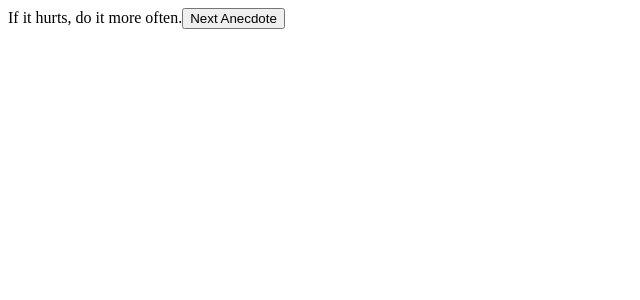
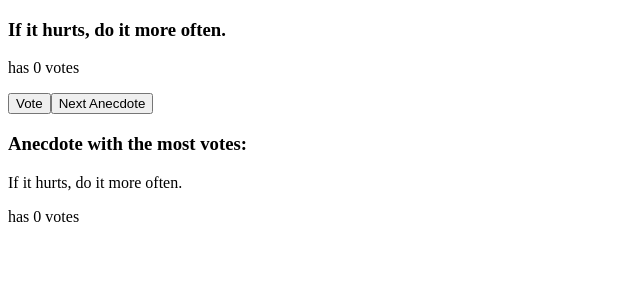
Before and after one commit to AbdullahiHared/FSPart1, a React (Vite) app in the folder part1/: page / in a window 1280 px wide. Shown: the top 300 px of the page, without its empty margins (0-640 px from the left). Built offline with nearby package versions, Linux system fonts and the light colour scheme.

Commit message:
Display the anecdote with the most votes

```diff
--- a/part1/src/App.jsx
+++ b/part1/src/App.jsx
@@ -13,16 +13,45 @@ const App = () => {
   ];
 
   const [selected, setSelected] = useState(0);
+  const [votes, setVotes] = useState(Array(anecdotes.length).fill(0));
 
   const generateRandomIndex = () => {
     const randomIndex = Math.floor(Math.random() * anecdotes.length);
     setSelected(randomIndex);
   };
 
+  const incrementVoting = () => {
+    const newVotes = [...votes];
+    newVotes[selected] += 1;
+    setVotes(newVotes);
+  };
+
+  const checkHighestVote = () => {
+    let max = votes[0];
+    let maxIndex = 0;
+
+    for (let index = 1; index < votes.length; index++) {
+      if (max < votes[index]) {
+        max = votes[index];
+        maxIndex = index;
+      }
+    }
+
+    return maxIndex;
+  };
+
+  const highestVotedIndex = checkHighestVote();
+
   return (
     <div>
-      {anecdotes[selected]}
+      <h3>{anecdotes[selected]}</h3>
+      <p>has {votes[selected]} votes</p>
+      <button onClick={incrementVoting}>Vote</button>
       <button onClick={generateRandomIndex}>Next Anecdote</button>
+
+      <h3>Anecdote with the most votes:</h3>
+      <p>{anecdotes[highestVotedIndex]}</p>
+      <p>has {votes[highestVotedIndex]} votes</p>
     </div>
   );
 };
```
